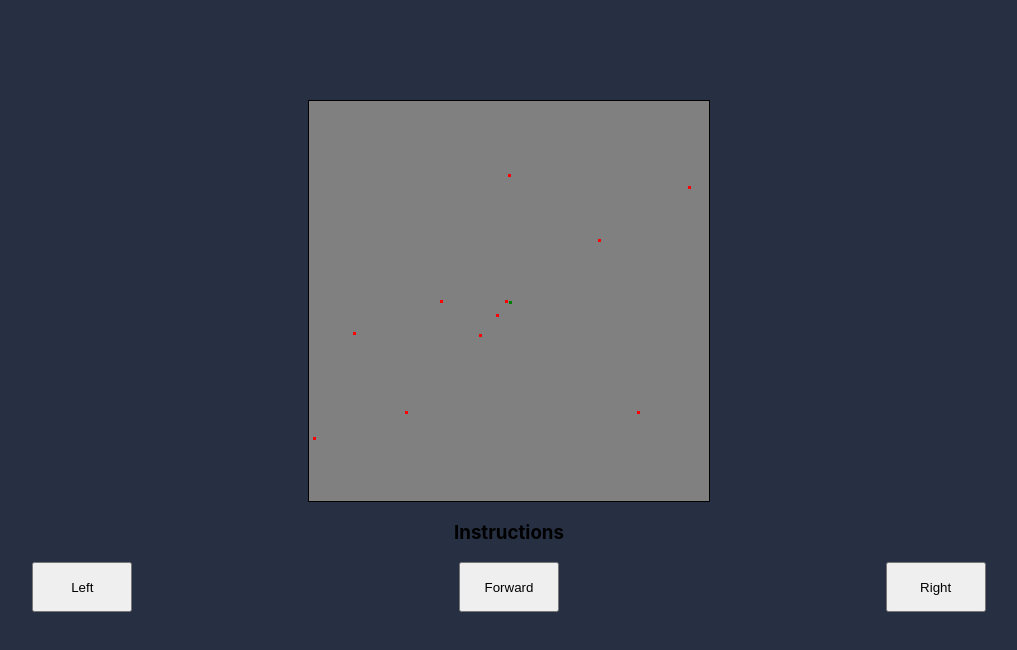
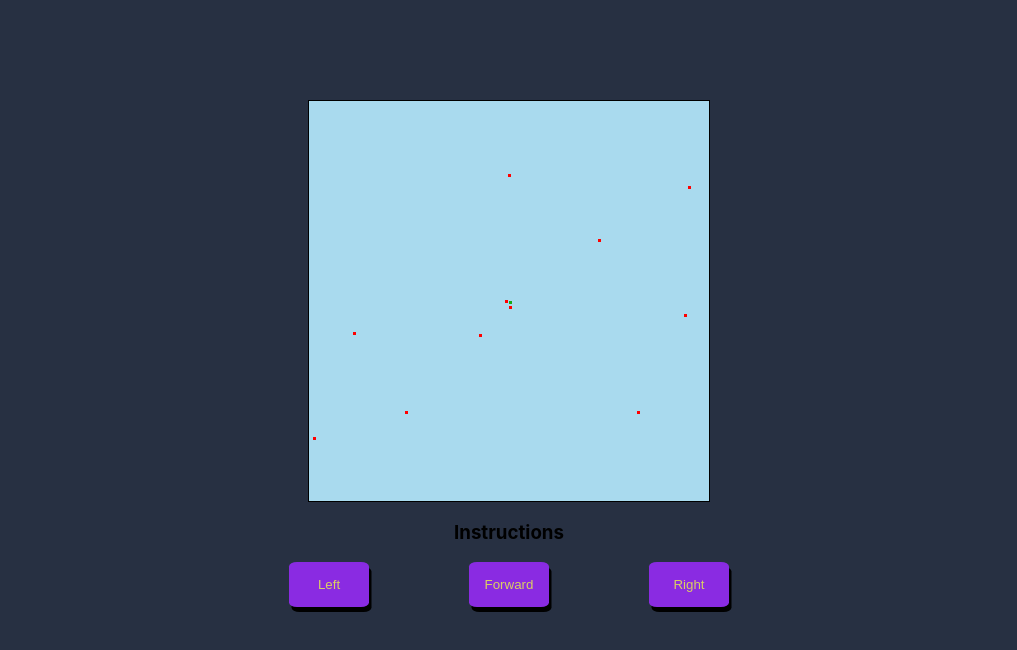
Before and after one commit to Jaume93/Mars-Rover-Mission, a React (Create React App) app in the folder rover-mars/: page / in a window 1280 px wide. Shown: the top 650 px of the page, without its empty margins (131-1148 px from the left). Built offline with nearby package versions, Linux system fonts and the light colour scheme.

Commit message:
refactor + style

```diff
--- a/rover-mars/src/Components/Rover.css
+++ b/rover-mars/src/Components/Rover.css
@@ -5,12 +5,18 @@
 .buttons{
     display: flex;
     align-items: center;
-    justify-content: space-around;
+    justify-content: center;
 }
 
 .btnForward, .btnLeft, .btnRight {
-    width: 100px;
-    height: 50px;
+    width: 80px;
+    height: 45px;
+    margin: 0px 50px;
+    border-radius: 10%;
+    border-style: none;
+    box-shadow: 2.5px 5px black;
+    color: rgb(218, 206, 100);
+    background-color: blueviolet;
 }
 
 .planetContainer{
@@ -21,7 +27,7 @@
 }
 
 .planet {
-    background-color: grey;
+    background-color: rgb(169, 218, 238);
     border: 1px solid;
     width: 400px;
     height: 400px;
@@ -30,7 +36,7 @@
 
 
 .rover {
-    background-color: green;
+    background-color: rgb(22, 170, 22);
     position: absolute;
     width: 3px;
     height: 3px;
--- a/rover-mars/src/Components/Rover.js
+++ b/rover-mars/src/Components/Rover.js
@@ -1,6 +1,7 @@
 import React, { useState } from 'react';
 import { planet, obstacles } from '../config';
 import { getNextPosition } from './move';
+import { rotateLeft, rotateRight } from './rotate';
 import './Rover.css';
 import './move'
 
@@ -8,6 +9,7 @@ export const Rover = () => {
     const [x, setX] = useState(planet.width / 2);
     const [y, setY] = useState(planet.height / 2);
     const [facing, setFacing] = useState('North');
+    let newFacing
 
     const goForward = () => {
         const { x: newX, y: newY, collision } = getNextPosition(x, y, obstacles, planet, facing);
@@ -17,51 +19,13 @@ export const Rover = () => {
         setX(newX);
         setY(newY);
     }
+    const isRotatingToRight = () => {
+        rotateRight(facing, setFacing, newFacing)
 
-    const rotateRight = () => {
-        if (facing == 'North') {
-            setFacing('East')
-            console.log('Rover rotating to East');
-
-        } else if (facing == 'East') {
-            setFacing('South')
-            console.log('Rover rotating to South');
-
-        }
-        else if (facing == 'West') {
-            setFacing('North')
-            console.log('Rover rotating to Nort');
-
-        } else if (facing == 'South') {
-            setFacing('West')
-            console.log('Rover rotating to West');
-
-        } else {
-            console.log('moving rover to an invalid position');
-        }
     }
-
-    const rotateLeft = () => {
-        if (facing == 'North') {
-            setFacing('West')
-            console.log('Rover rotating to West');
-        } else if (facing == 'East') {
-            setFacing('North')
-            console.log('Rover rotating to Nort');
-
-        } else if (facing == 'West') {
-            setFacing('South')
-            console.log('Rover rotating to South');
-
-        } else if (facing == 'South') {
-            setFacing('East')
-            console.log('Rover rotating to East');
-        }
-        else {
-            console.log('moving rover to an invalid position');
-        }
+    const isRotatingToLeft = () => {
+        rotateLeft(facing, setFacing, newFacing)
     }
-
     return (
         <div className='container'>
             <div className='planetContainer'>
@@ -74,9 +38,9 @@ export const Rover = () => {
             </div>
             <h3>Instructions</h3>
             <div className='buttons'>
-                <button onClick={rotateLeft} className='btnLeft'> Left </button>
+                <button onClick={isRotatingToLeft} className='btnLeft'> Left </button>
                 <button onClick={goForward} className='btnForward'> Forward </button>
-                <button onClick={rotateRight} className='btnRight'> Right </button>
+                <button onClick={isRotatingToRight} className='btnRight'> Right </button>
             </div>
         </div>
     )
--- a/rover-mars/src/Components/move.js
+++ b/rover-mars/src/Components/move.js
@@ -17,16 +17,11 @@ export const getNextPosition = (x, y, obstacles, planet, facing) => {
 
     if (planetLimit || hasObstacle) return { x, y, collision: true };
 
-    if (facing == 'North') {
-        return { y: y + 1, x };
-    }
-    if (facing == 'East') {
-        return { y, x: x + 1 };
-    }
-    if (facing == 'West') {
-        return { y, x: x - 1 };
-    }
-    if (facing == 'South') {
-        return { y: y - 1, x };
-    }
+    if (facing == 'North') return { y: y + 1, x };
+
+    if (facing == 'East') return { y, x: x + 1 };
+
+    if (facing == 'West') return { y, x: x - 1 };
+
+    if (facing == 'South') return { y: y - 1, x };
 }
--- /dev/null
+++ b/rover-mars/src/Components/rotate.js
@@ -0,0 +1,47 @@
+export const rotateRight = (facing, setFacing, newFacing) => {
+    if (facing == 'North') {
+        setFacing(newFacing = 'East')
+        console.log('Rover rotating to', { newFacing });
+        return
+    }
+    if (facing == 'East') {
+        setFacing(newFacing = 'South')
+        console.log('Rover rotating to', { newFacing });
+        return
+    }
+    if (facing == 'West') {
+        setFacing(newFacing = 'North')
+        console.log('Rover rotating to', { newFacing });
+        return
+    }
+    if (facing == 'South') {
+        setFacing(newFacing = 'West')
+        console.log('Rover rotating to', { newFacing });
+        return
+    }
+    console.log('moving rover to an invalid position');
+}
+
+export const rotateLeft = (facing, setFacing, newFacing) => {
+    if (facing == 'North') {
+        setFacing(newFacing = 'West')
+        console.log('Rover rotating to', { newFacing });
+        return
+    }
+    if (facing == 'East') {
+        setFacing(newFacing = 'North')
+        console.log('Rover rotating to', { newFacing });
+        return
+    }
+    if (facing == 'West') {
+        setFacing(newFacing = 'South')
+        console.log('Rover rotating to', { newFacing });
+        return
+    }
+    if (facing == 'South') {
+        setFacing(newFacing = 'East')
+        console.log('Rover rotating to', { newFacing });
+        return
+    }
+    console.log('moving rover to an invalid position');
+}
--- a/rover-mars/src/config/index.js
+++ b/rover-mars/src/config/index.js
@@ -1,5 +1,5 @@
 export const obstacles = [
-    { x: Math.random() * 200, y: Math.random() * 400 },
+    { x: 200, y: 205 },
     { x: Math.random() * 400, y: Math.random() * 400 },
     { x: Math.random() * 400, y: Math.random() * 400 },
     { x: Math.random() * 400, y: Math.random() * 400 },
```
